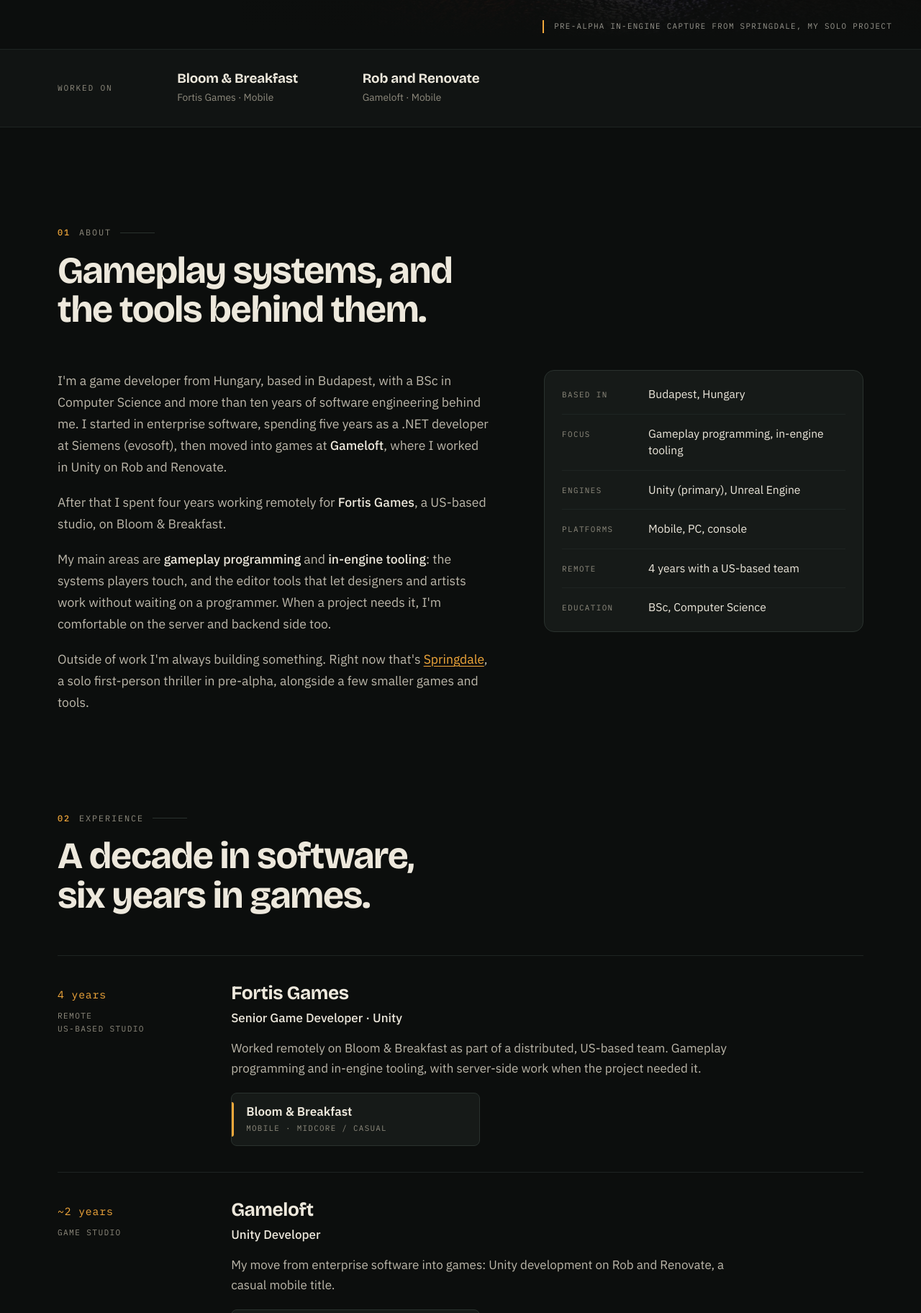
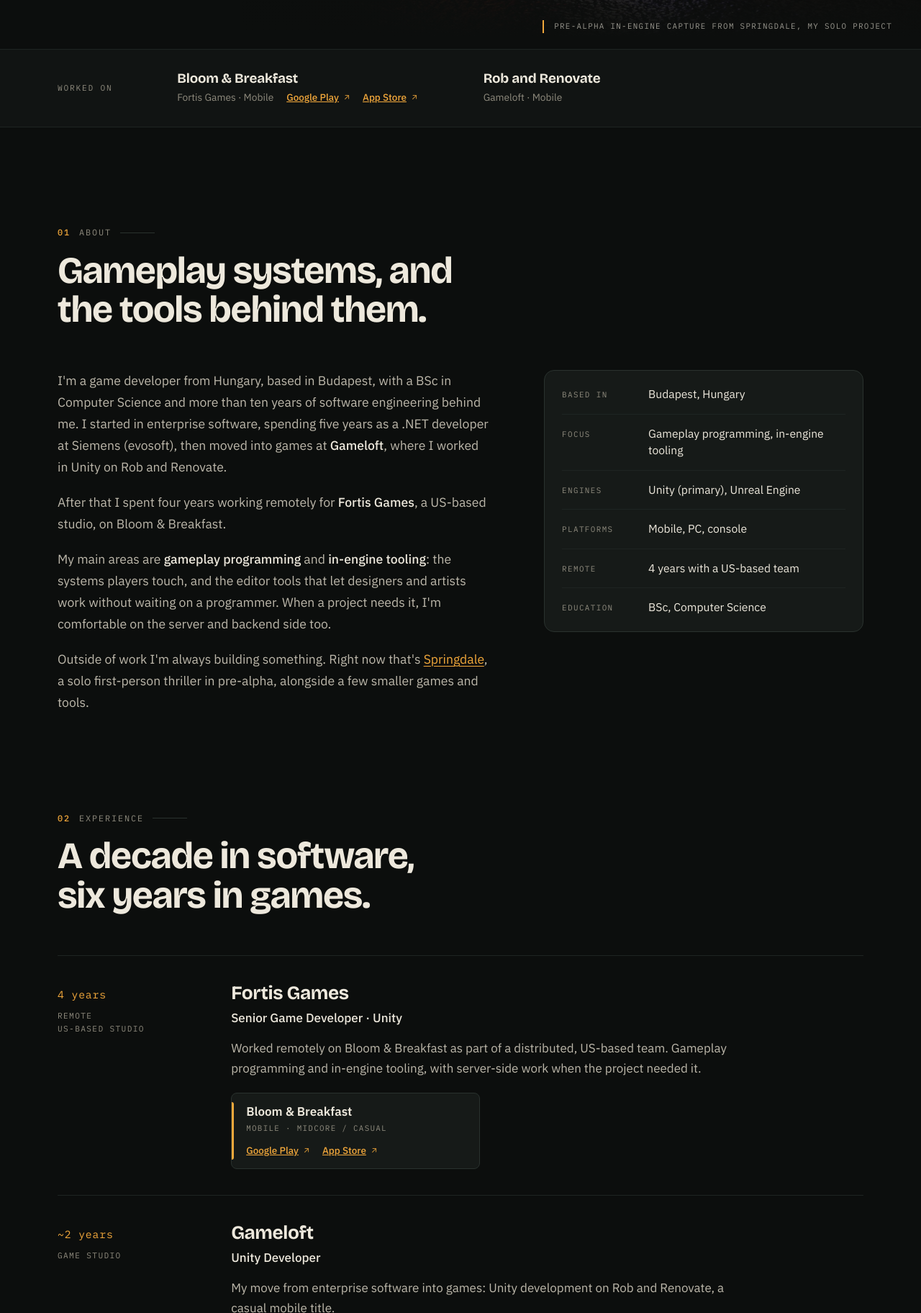
Before and after one commit to marcell-lovassy/marcell-lovassy.github.io, a plain HTML site: page index.html in a window 1280 px wide. Shown: the part 801-2625 px from the top of the page at 72% size. Drawn offline with nearby package versions, Linux system fonts and the light colour scheme.

Commit message:
Add store links for Bloom & Breakfast
Google Play and App Store links in the "Worked on" band and on the
title card under Fortis Games.

Co-Authored-By: Claude Fable 5.2 <noreply@anthropic.com>

```diff
--- a/assets/css/style.css
+++ b/assets/css/style.css
@@ -244,8 +244,17 @@ html:not(.js) .js-only { display: none !important; }
   display: block; font-family: var(--font-display); font-weight: 700; font-size: 1.18rem; letter-spacing: -.01em; line-height: 1.25;
 }
 .credit span { font-size: .86rem; color: var(--muted); }
+.store-links { display: flex; flex-wrap: wrap; gap: 4px 16px; margin-top: 10px; }
+.store-links a {
+  display: inline-flex; align-items: center; gap: 5px;
+  font-family: var(--font-body, inherit); font-size: .84rem; font-weight: 500; letter-spacing: 0; text-transform: none;
+  color: var(--amber); transition: color .2s;
+}
+.store-links a:hover, .store-links a:focus-visible { color: var(--amber-hi); }
+.store-links--inline { display: inline-flex; margin: 0 0 0 14px; }
 @media (max-width: 820px) {
   .credits__inner { grid-template-columns: 1fr; gap: 14px; }
+  .store-links--inline { display: flex; margin: 6px 0 0; }
 }
 
 /* ---------- Sections ---------- */
@@ -708,6 +717,10 @@ html:not(.js) .tod__controls { display: none; }
   .titles { margin-top: 6pt; gap: 6pt; grid-template-columns: repeat(2, 1fr); max-width: none; }
   .title-card { padding: 5pt 8pt 5pt 11pt; }
   .title-card span { font-size: 6.5pt; margin-top: 1pt; }
+  .store-links { margin-top: 2pt; gap: 1pt 10pt; }
+  .store-links--inline { margin: 0 0 0 8pt; }
+  .store-links a { font-size: 7.5pt; }
+  .store-links .icon { display: none; }
 
   .feature { background: none; border: 0; }
   .feature__intro { grid-template-columns: 1.2fr 1fr; gap: 18pt; }
--- a/index.html
+++ b/index.html
@@ -122,6 +122,10 @@
     <div class="credit">
       <strong>Bloom &amp; Breakfast</strong>
       <span>Fortis Games · Mobile</span>
+      <span class="store-links store-links--inline">
+        <a href="https://play.google.com/store/apps/details?id=com.fortisgames.mergefarmadventure" target="_blank" rel="noopener" aria-label="Bloom &amp; Breakfast on Google Play">Google Play<svg class="icon icon--sm" aria-hidden="true"><use href="#i-out"/></svg></a>
+        <a href="https://apps.apple.com/hu/app/bloom-breakfast-merge-town/id6761016932" target="_blank" rel="noopener" aria-label="Bloom &amp; Breakfast on the App Store">App Store<svg class="icon icon--sm" aria-hidden="true"><use href="#i-out"/></svg></a>
+      </span>
     </div>
     <div class="credit">
       <strong>Rob and Renovate</strong>
@@ -198,7 +202,12 @@
               Gameplay programming and in-engine tooling, with server-side work when the project needed it.
             </p>
             <ul class="titles">
-              <li class="title-card"><strong>Bloom &amp; Breakfast</strong><span>Mobile · Midcore / casual</span></li>
+              <li class="title-card"><strong>Bloom &amp; Breakfast</strong><span>Mobile · Midcore / casual</span>
+                <div class="store-links">
+                  <a href="https://play.google.com/store/apps/details?id=com.fortisgames.mergefarmadventure" target="_blank" rel="noopener" aria-label="Bloom &amp; Breakfast on Google Play">Google Play<svg class="icon icon--sm" aria-hidden="true"><use href="#i-out"/></svg></a>
+                  <a href="https://apps.apple.com/hu/app/bloom-breakfast-merge-town/id6761016932" target="_blank" rel="noopener" aria-label="Bloom &amp; Breakfast on the App Store">App Store<svg class="icon icon--sm" aria-hidden="true"><use href="#i-out"/></svg></a>
+                </div>
+              </li>
             </ul>
           </div>
         </li>
```
